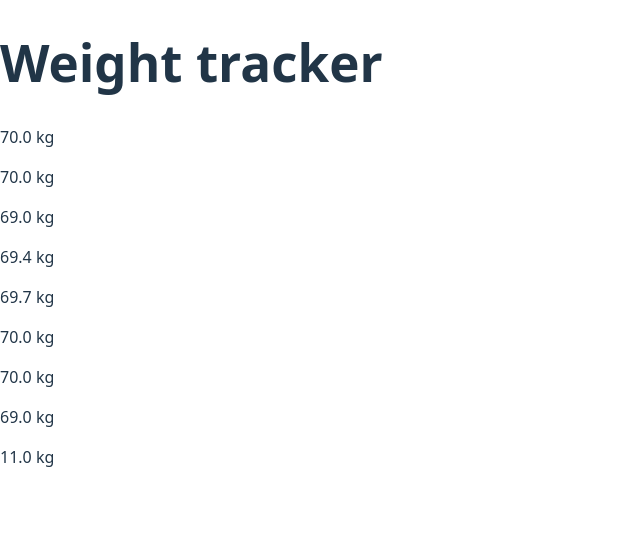
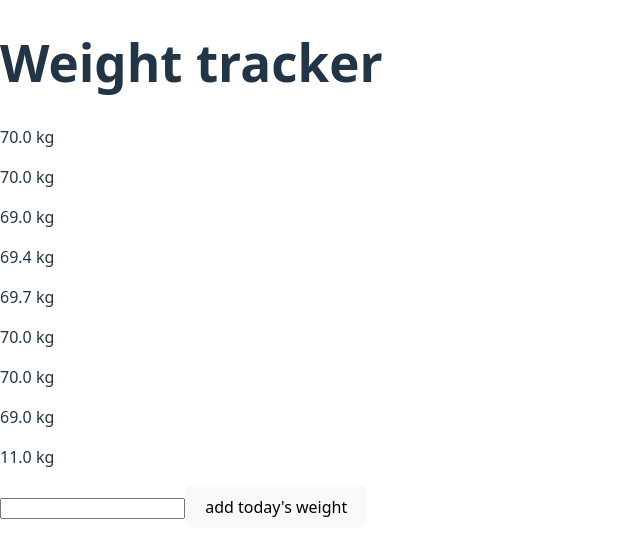
Before and after one commit to tyVespA/TracciaPeso, a React (Vite) app: page / in a window 1280 px wide. Shown: the top 558 px of the page, without its empty margins (0-640 px from the left). Built offline with nearby package versions, Linux system fonts and the light colour scheme; data requests are answered from the project's data file.

Commit message:
Update App.tsx

```diff
--- a/src/App.tsx
+++ b/src/App.tsx
@@ -1,30 +1,46 @@
 import axios from "axios";
 import { useEffect, useState } from "react";
-import reactLogo from "./assets/react.svg";
+import weightService from "./services/weights";
+import formatWeight from "./utils/formatWeight";
 import "./App.css";
 
 function App() {
   const [data, setData] = useState([]);
+  const [newWeight, setNewWeight] = useState("");
 
   useEffect(() => {
-    console.log("effect");
-    axios.get("http://localhost:3001/data").then((res) => {
-      console.log("promise fullfilled");
+    weightService.getAll().then((res) => {
       setData(res.data);
     });
   }, []);
-  console.log("render", data.length, "data points");
 
-  function formatWeight(weight: number) {
-    return weight % 1 === 0 ? `${weight}.0` : `${weight}`;
+  function addWeight(e) {
+    e.preventDefault();
+    const newWeightObject = {
+      weight: newWeight,
+    };
+    weightService.create(newWeightObject).then((res) => {
+      setData(data.concat(res.data));
+      setNewWeight("");
+    });
   }
 
   return (
     <>
       <h1>Weight tracker</h1>
-      {data.map((dataPoint) => (
-        <p>{formatWeight(dataPoint.weight)} kg</p>
-      ))}
+      <div>
+        {data.map((dataPoint) => (
+          <p>{formatWeight(dataPoint.weight)} kg</p>
+        ))}
+      </div>
+      <form action="" onSubmit={addWeight}>
+        <input
+          type="text"
+          value={newWeight}
+          onChange={(e) => setNewWeight(e.target.value)}
+        />
+        <button>add today's weight</button>
+      </form>
     </>
   );
 }
```
